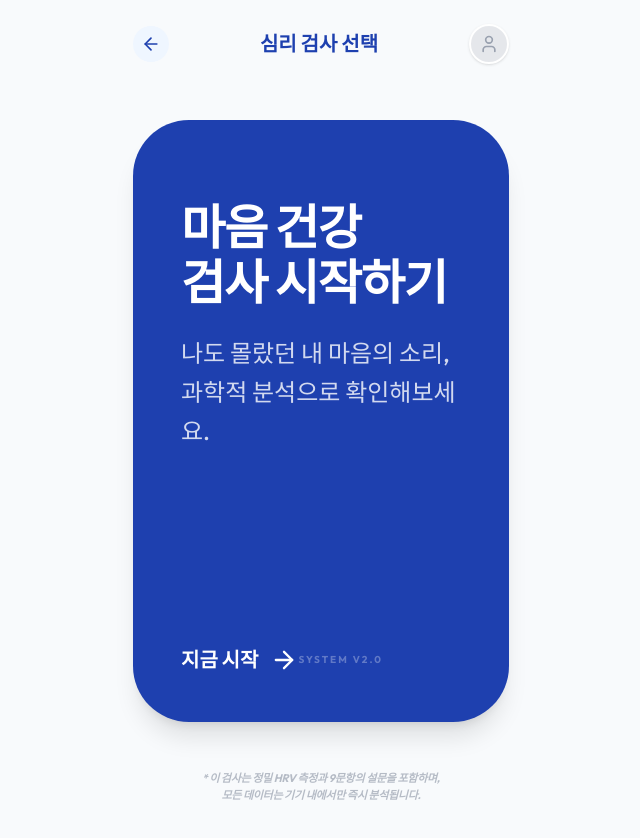
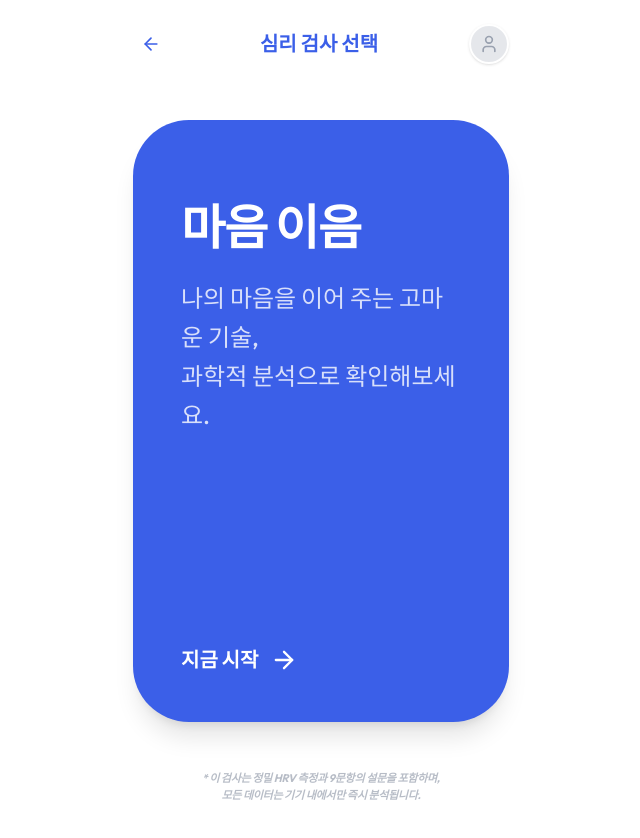
Before and after one commit to 3679gug/hrv, a Next.js app in the folder frontend/: page / in a window 1280 px wide. Shown: the top 838 px of the page, without its empty margins (319-959 px from the left). Built offline with nearby package versions, Linux system fonts and the light colour scheme.

Commit message:
Fix numpy trapezoid bug, apply premium UI colors, update text

```diff
--- a/frontend/src/app/globals.css
+++ b/frontend/src/app/globals.css
@@ -2,19 +2,19 @@
 @import "tailwindcss";
 
 @theme {
-  --color-background: #F8FAFC;
-  --color-foreground: #0F172A;
-  --color-primary: #1E40AF;
-  --color-secondary: #DBEAFE;
-  --color-accent: #EFF6FF;
+  --color-background: #FFFFFF;
+  --color-foreground: #1A1A2E;
+  --color-primary: #3B5FE8;
+  --color-secondary: #EFF6FF;
+  --color-accent: #E8C547;
 }
 
 :root {
-  --background: #F8FAFC;
-  --foreground: #0F172A;
-  --primary: #1E40AF;
-  --secondary: #DBEAFE;
-  --accent: #EFF6FF;
+  --background: #FFFFFF;
+  --foreground: #1A1A2E;
+  --primary: #3B5FE8;
+  --secondary: #EFF6FF;
+  --accent: #E8C547;
 }
 
 body {
--- a/frontend/src/app/page.tsx
+++ b/frontend/src/app/page.tsx
@@ -19,7 +19,7 @@ export default function Home() {
     <main className="min-h-screen bg-background text-foreground pb-12 max-w-md mx-auto relative overflow-hidden">
       {/* Header */}
       <header className="p-6 flex justify-between items-center bg-background sticky top-0 z-10 bg-opacity-80 backdrop-blur-md">
-        <button className="p-2 rounded-full bg-accent text-primary">
+        <button className="p-2 rounded-full text-primary hover:bg-gray-100 transition-colors">
           <ArrowLeft size={20} />
         </button>
         <h1 className="text-xl font-semibold text-primary">심리 검사 선택</h1>
@@ -42,11 +42,10 @@ export default function Home() {
             <div className="relative z-10 pt-8">
               <div className="space-y-6">
                 <h3 className="text-5xl font-black text-white leading-[1.15] tracking-tight">
-                  마음 건강 <br />
-                  검사 시작하기
+                  마음 이음
                 </h3>
                 <p className="text-white/80 font-medium text-2xl leading-relaxed max-w-[280px]">
-                  나도 몰랐던 내 마음의 소리, <br />
+                  나의 마음을 이어 주는 고마운 기술, <br />
                   과학적 분석으로 확인해보세요.
                 </p>
               </div>
@@ -57,7 +56,6 @@ export default function Home() {
                  <span>지금 시작</span>
                  <ArrowRight size={28} className="group-hover:translate-x-3 transition-transform" />
               </div>
-              <div className="text-white/30 text-[10px] font-bold tracking-[0.2em] uppercase">SYSTEM V2.0</div>
             </div>
           </button>
         </motion.div>
```
Also changed, not shown: 1 other file (tests, documents, lock files or other folders).
